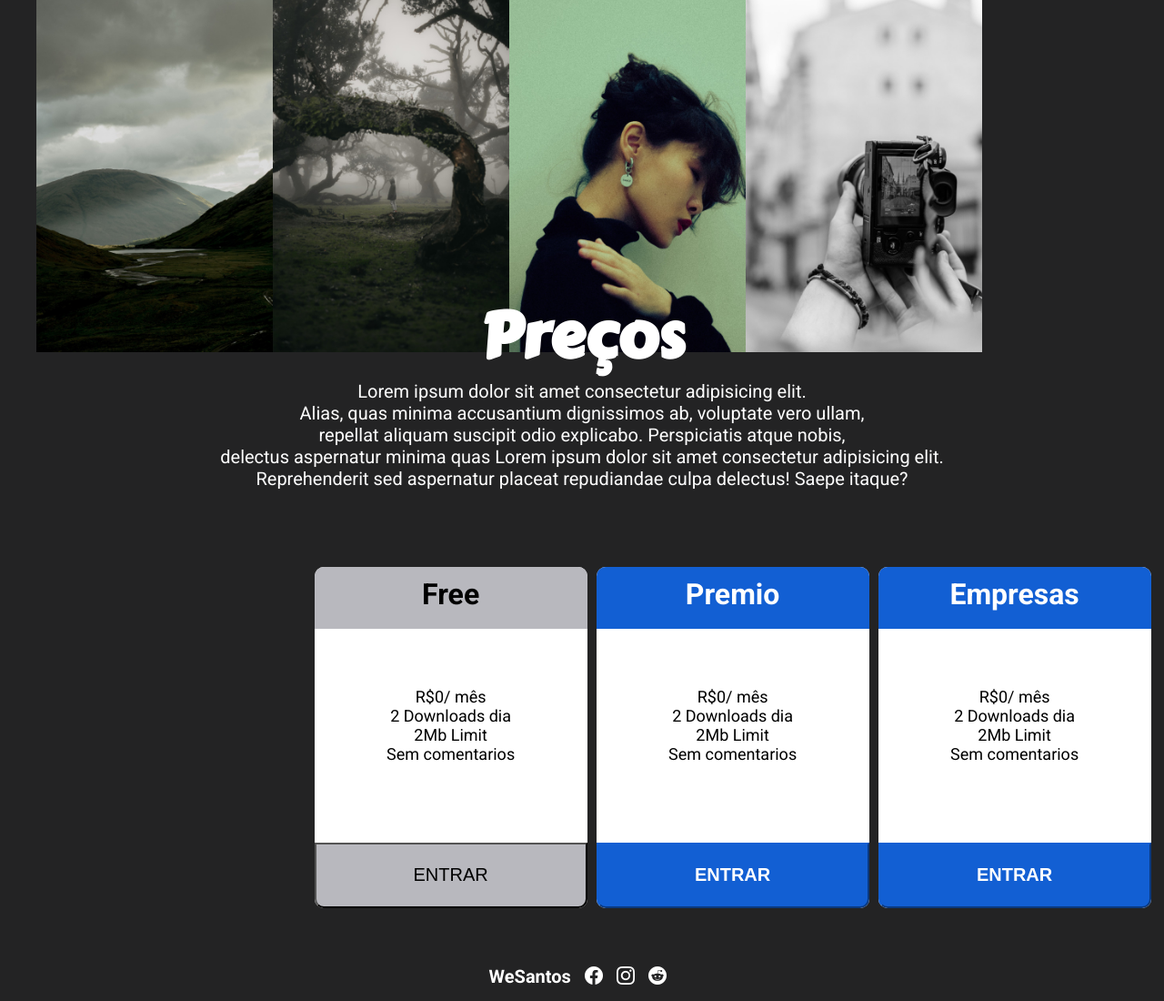
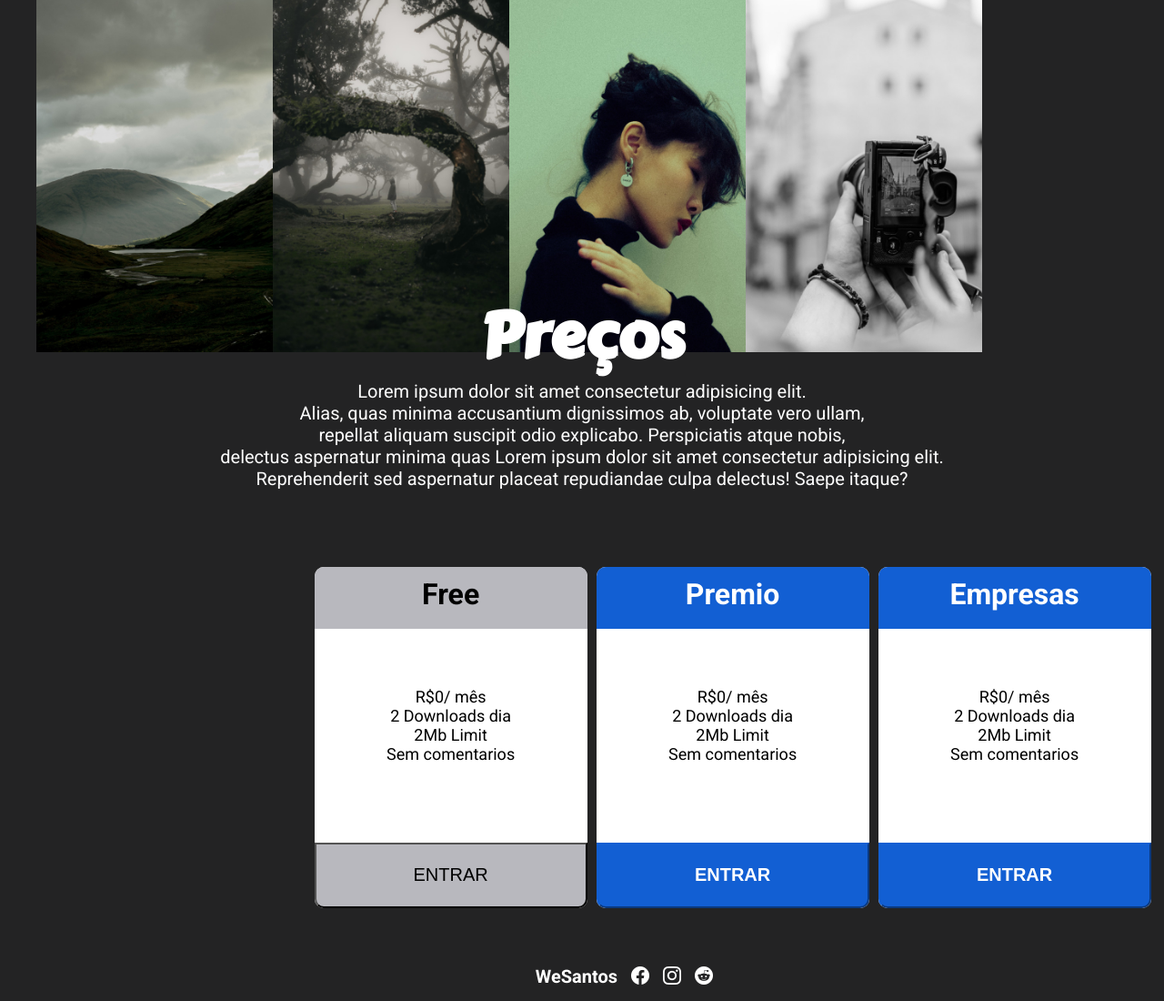
Before and after one commit to eu-waliston/Urban-Way-App, a React (Create React App) app in the folder urban-way-frontend/: page / in a window 1280 px wide. Shown: the part 2124-3224 px from the top of the page at 91% size. Built offline with nearby package versions, Linux system fonts and the light colour scheme.

Commit message:
Urnan Way React FrontEnd Finished

```diff
--- a/urban-way-frontend/src/components/Footer.js
+++ b/urban-way-frontend/src/components/Footer.js
@@ -17,7 +17,7 @@ const FOOTER = styled.div`
     display: flex;
     text-align: center;
     position: relative;
-    margin-left: 42%;
+    margin-left: 46%;
     cursor: pointer;
     top: -15px;
 
```
